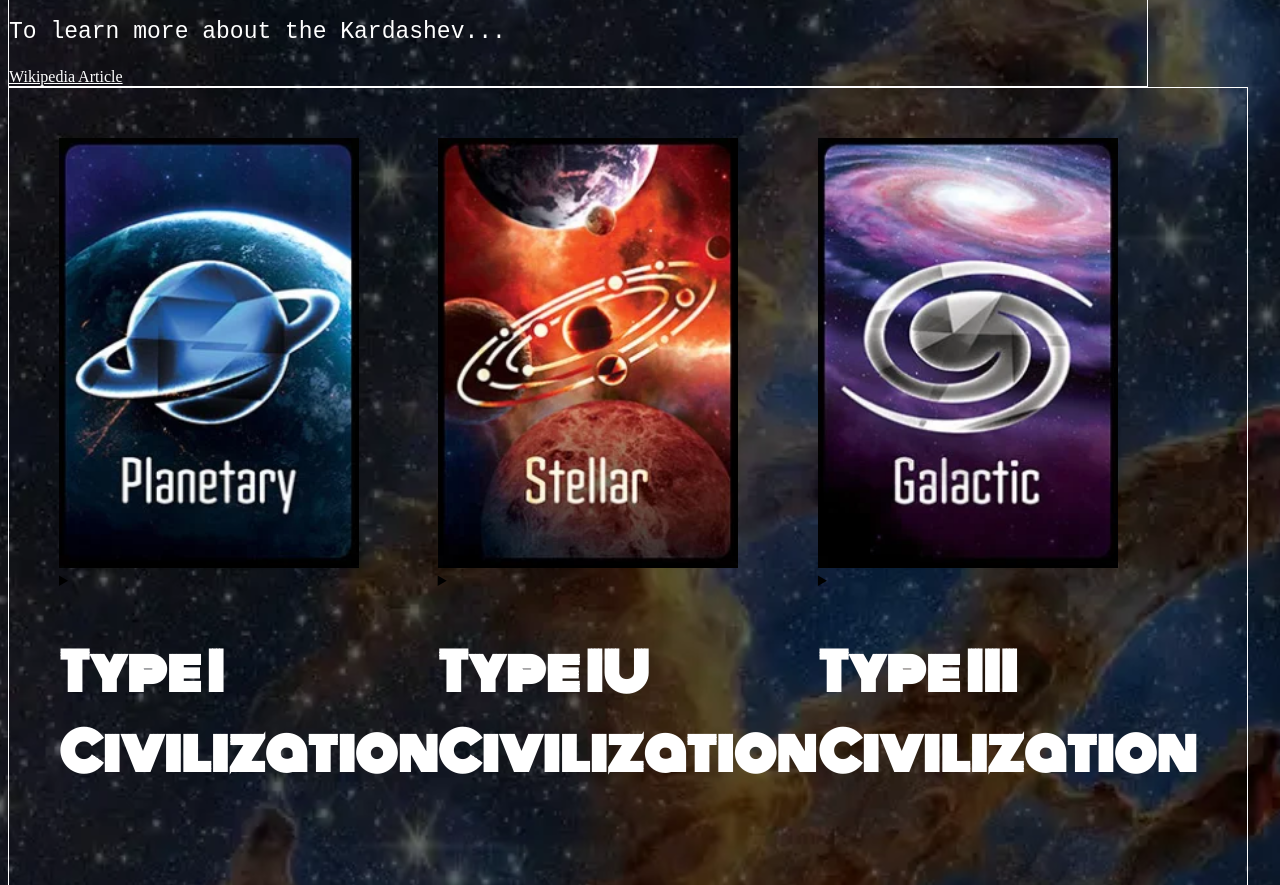
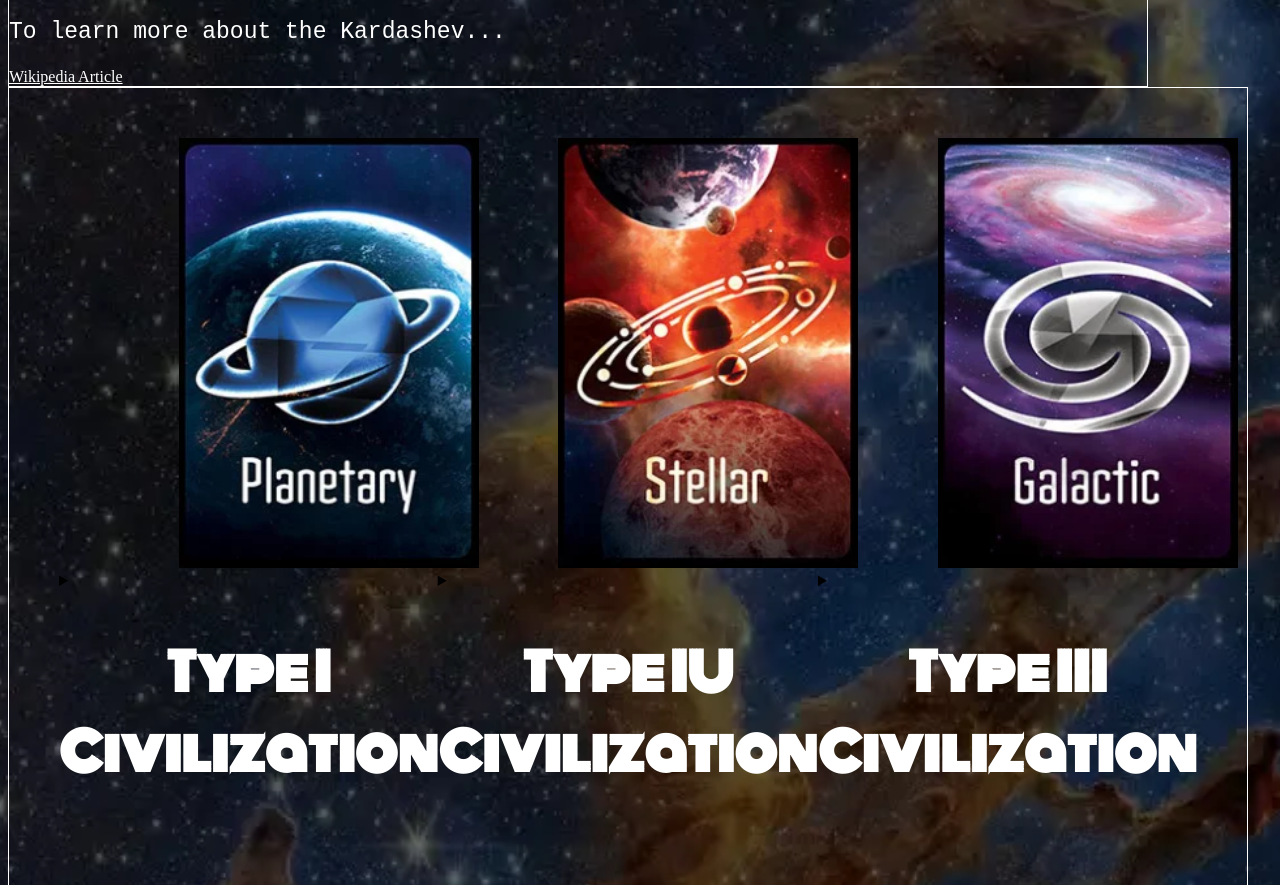
Before and after one commit to vidojam/kardashev-scale, a website: page index.html in a window 1280 px wide. Shown: the part 240-1125 px from the top of the page. Drawn offline with Linux system fonts and the light colour scheme.

Commit message:
fixed image position

```diff
--- a/src/styles/index.css
+++ b/src/styles/index.css
@@ -27,7 +27,10 @@ h1 {
 }
 
 h2 {
+  text-align:center;
   font-size: clamp(30px, 4vw, 80px);
+  justify-content: center;
+  justify-content: space-around;
 }
 
 p {
@@ -82,6 +85,7 @@ section.container figure{
 }
 
 section.container figure img {
+  margin-left: 40%;
   width: 100%;
   transition: transform 0.5s ease-in-out;
 }
@@ -115,6 +119,7 @@ section.container figure summary {
 }
 
 .types-civilizations, .video{
+  width: 50%;
   margin-top: 20px;
   margin-top: 10%;
 }
```
